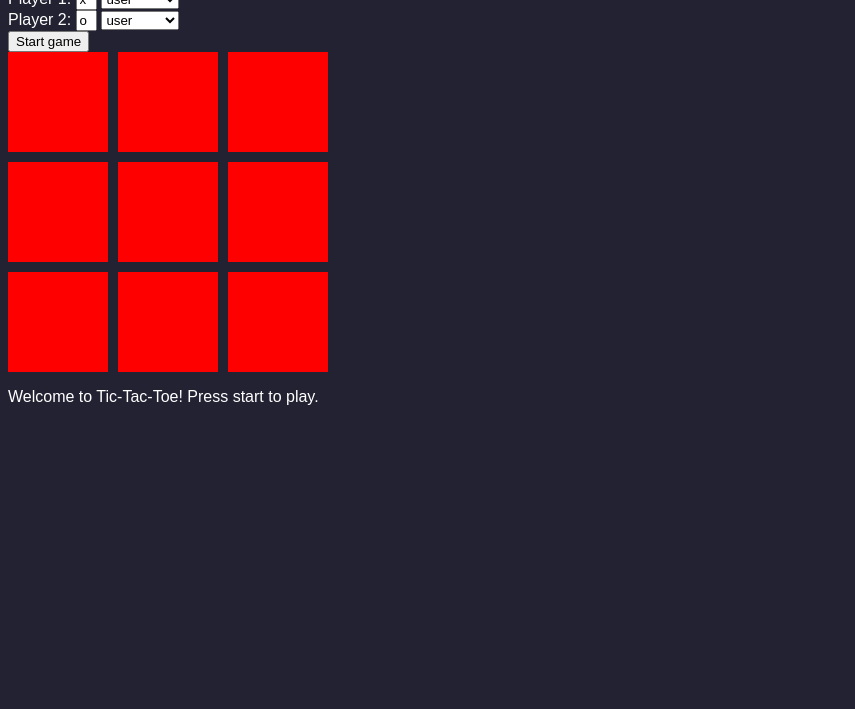
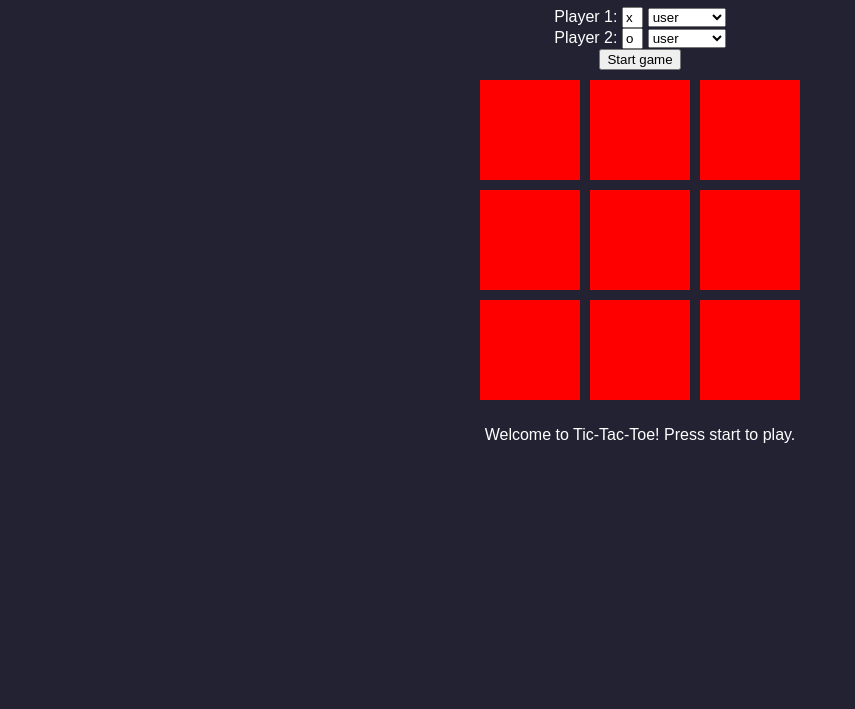
Before and after one commit to bstine06/tictactoe, a plain HTML site: page index.html in a window 1280 px wide. Shown: the part 91-800 px from the top of the page, without its empty margins (0-855 px from the left). Drawn offline with Linux system fonts and the light colour scheme.

Commit message:
Center content on page & remove console.log lines

```diff
--- a/index.html
+++ b/index.html
@@ -8,6 +8,7 @@
   <title>Tic Tac Toe</title>
 </head>
 <body>
+  <div class="content">
   <h1>Tic-Tac-Toe</h1>
   <form id="game-options-form">
     <div>
@@ -26,7 +27,7 @@
         <option value="">computer</option>
       </select>
     </div>
-    <button type="submit">Start game</button>
+    <button type="submit" id="start-button">Start game</button>
   </form>
   <div id="gameboard">
     <div id="space-0-0" class="space untaken"></div>
@@ -40,5 +41,6 @@
     <div id="space-2-2" class="space untaken"></div>
   </div>
   <div id="message">Welcome to Tic-Tac-Toe! Press start to play.</div>
+  </div>
 </body>
 </html>
--- a/styles.css
+++ b/styles.css
@@ -1,6 +1,13 @@
 body {
   background-color: #223;
   font-family: 'Arial Narrow Bold', sans-serif;
+}
+
+.content {
+  max-width: 700px;
+  margin: auto;
+  padding: 10px;
+  text-align: center;
 }
 
 #gameboard {
@@ -10,6 +17,10 @@ body {
   background-color: #223;
   width: 320px;
   gap: 10px;
+  height: auto;
+  margin: 0 auto;
+  padding: 10px;
+  position: relative;
 }
 
 .space {
--- a/tictactoe.js
+++ b/tictactoe.js
@@ -1,4 +1,4 @@
-console.log("tic tac toe");
+
 
 const gameboard = (function () {
 
@@ -21,7 +21,6 @@ const gameboard = (function () {
   }
 
   const addMark = (mark, yPos, xPos) => {
-    console.log(`adding mark ${mark} to ${yPos}, ${xPos}`)
     board[yPos][xPos] = mark;
   }
 
@@ -98,13 +97,10 @@ const game = (function () {
     } else if (turn === 1) {
       turn = 0;
     }
-    console.log(turn);
-    console.log(players[1].isUserControlled);
     //if it's a computer player's turn, execute a turn for them
     if (turn === 0 && players[0].isUserControlled === false) {
       executeComputerPlayerTurn();
     } else if (turn === 1 && players[1].isUserControlled === false) {
-      console.log('computer player');
       executeComputerPlayerTurn();
     }
 
@@ -171,6 +167,7 @@ const displayController = (function () {
   const boardDisplay = document.querySelector('#gameboard');
   const spaces = document.querySelectorAll('.space');
   const message = document.querySelector('#message');
+  const startButton = document.querySelector('#start-button');
 
   document.getElementById("game-options-form").addEventListener("submit", function(event) {
     event.preventDefault();
@@ -184,6 +181,7 @@ const displayController = (function () {
     game.addPlayer(player1Mark, player1UserControl);
     game.startGame();
     message.textContent = `Game is active! click on any open space to take your turn.`;
+    startButton.disabled = true;
   });
 
   spaces.forEach((space) => {
@@ -218,6 +216,7 @@ const displayController = (function () {
     } else {
       message.textContent = `${mark} is the winner!`;
     }
+    startButton.disabled = false;
   }
 
   return { addMark, displayPostgame, clearBoard }
```
